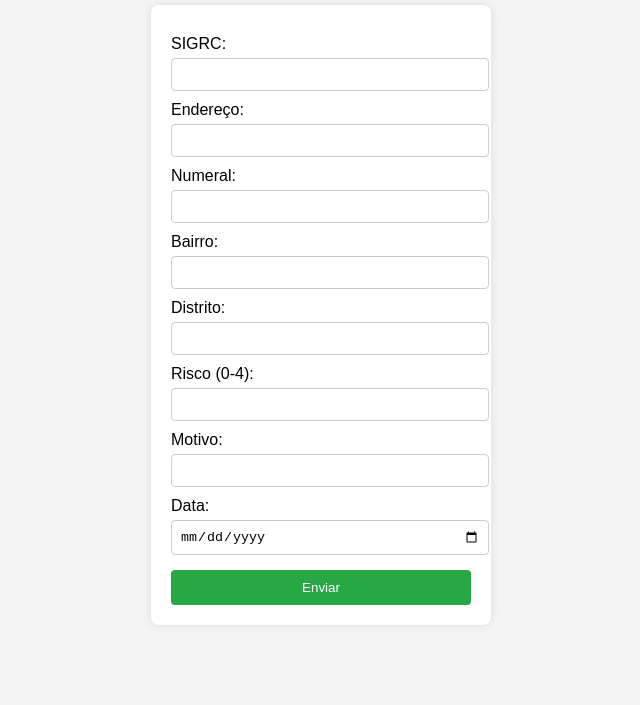
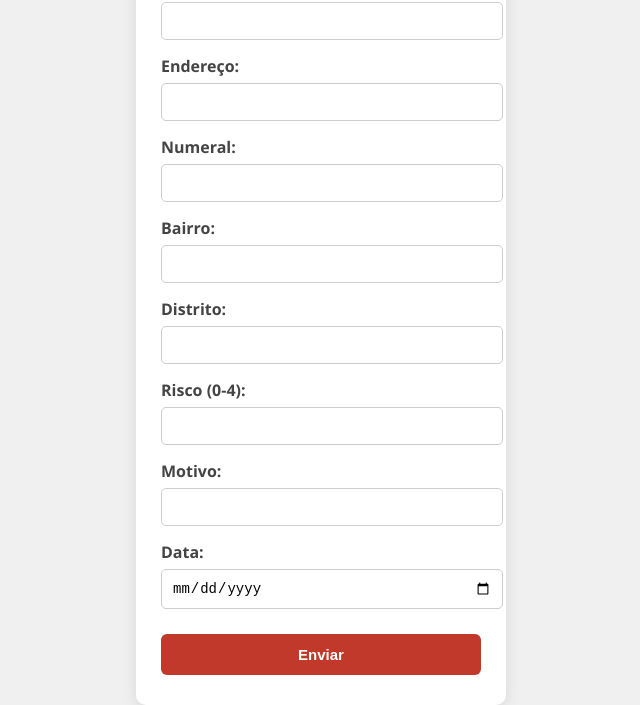
Before and after one commit to danimaddox/defesa-civil, a plain HTML site: page index.html in a window 1280 px wide. Shown: the part 119-824 px from the top of the page, without its empty margins (319-959 px from the left). Before the commit the page ends 800 px from the top, so only its background shows below. Drawn offline with nearby package versions, Linux system fonts and the light colour scheme.

Commit message:
Update style.css

```diff
--- a/style.css
+++ b/style.css
@@ -1,50 +1,70 @@
+/* Corpo da página */
 body {
-    font-family: Arial, sans-serif;
-    background-color: #f4f4f4;
+    font-family: "Segoe UI", Tahoma, Geneva, Verdana, sans-serif;
+    background-color: #f0f0f0;
+    margin: 0;
+    padding: 0;
+    height: 100vh;
     display: flex;
     flex-direction: column;
     align-items: center;
     justify-content: center;
-    height: 100vh;
-    margin: 0;
 }
 
+/* Título */
 h2 {
-    color: #333;
+    color: #2c2c2c;
+    margin-bottom: 20px;
 }
 
+/* Formulário */
 form {
-    background: white;
-    padding: 20px;
-    border-radius: 8px;
-    box-shadow: 0px 0px 10px rgba(0, 0, 0, 0.1);
-    width: 300px;
+    background-color: #fff;
+    padding: 30px 25px;
+    border-radius: 10px;
+    box-shadow: 0 4px 15px rgba(0, 0, 0, 0.1);
+    width: 320px;
 }
 
+/* Rótulos */
 label {
     display: block;
-    margin-top: 10px;
+    margin-top: 15px;
+    font-weight: 600;
+    color: #444;
 }
 
+/* Campos de entrada */
 input {
     width: 100%;
-    padding: 8px;
-    margin-top: 5px;
+    padding: 10px;
+    margin-top: 6px;
     border: 1px solid #ccc;
-    border-radius: 4px;
+    border-radius: 5px;
+    font-size: 14px;
+    transition: border 0.2s ease-in-out;
 }
 
+input:focus {
+    border: 1px solid #c0392b;
+    outline: none;
+}
+
+/* Botão */
 button {
-    margin-top: 15px;
+    margin-top: 25px;
     width: 100%;
-    padding: 10px;
-    background-color: #28a745;
-    color: white;
+    padding: 12px;
+    background-color: #c0392b;
+    color: #fff;
+    font-size: 15px;
     border: none;
-    border-radius: 4px;
+    border-radius: 6px;
     cursor: pointer;
+    font-weight: bold;
+    transition: background 0.3s ease;
 }
 
 button:hover {
-    background-color: #218838;
+    background-color: #a93226;
 }
```
